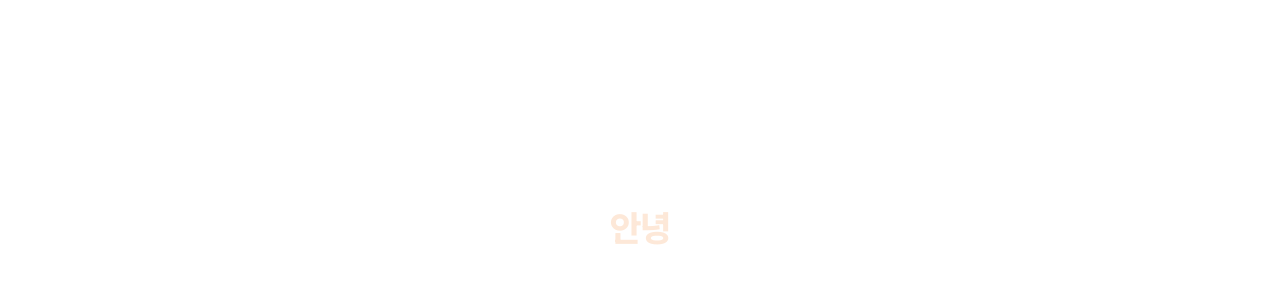
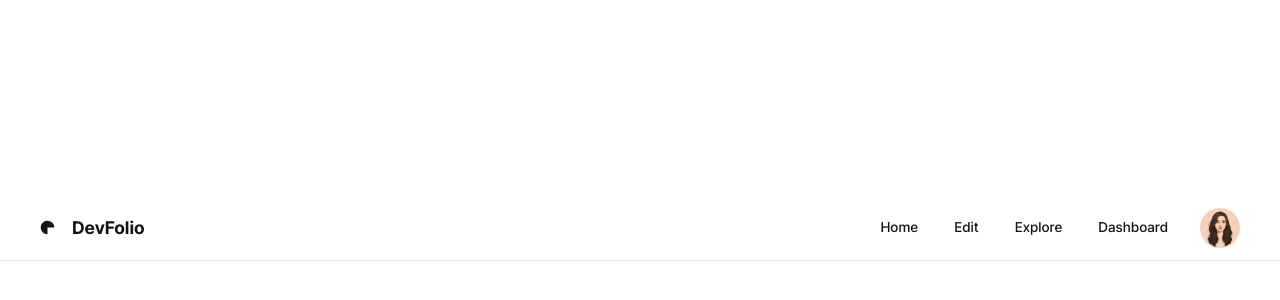
Before and after one commit to DevFolioFE/devfolio, a Next.js app: page / in a window 1280 px wide. Shown: the part 172-472 px from the top of the page. Built offline with nearby package versions, Linux system fonts and the light colour scheme.

Commit message:
feat: header ui

```diff
--- a/src/app/globals.css
+++ b/src/app/globals.css
@@ -38,6 +38,9 @@
   --color-shadow-9: rgba(255, 47, 47, 0.18); /* from #FF2F2F */
   --color-shadow-10: rgba(255, 233, 63, 0.18); /* from #FFE93F */
   --color-shadow-11: rgba(68, 255, 109, 0.18); /* from #44FF6D */
+
+  /* Border Color */
+  --color-border: #e5e8ea;
 
   /* Typography tokens */
   --text-display: 48px;
--- a/src/app/page.tsx
+++ b/src/app/page.tsx
@@ -1,7 +1,9 @@
+import { Header } from "@/shared/ui";
+
 export default function Home() {
   return (
     <div className="flex min-h-screen flex-col items-center justify-center py-2 bg-white">
-      <p className="text-h2 text-shadow-8">안녕</p>
+      <Header />
     </div>
   );
 }
--- a/src/shared/ui/Header.tsx
+++ b/src/shared/ui/Header.tsx
@@ -1,7 +1,62 @@
+import Logo from "@/assets/icons/logo.svg";
+import Test_Profile from "@/assets/icons/test_profile.svg";
+import Image from "next/image";
+import Link from "next/link";
+
+import { Login } from "./Login";
+
+/**
+ * Header component
+ * @returns {JSX.Element}
+ */
+
 export function Header() {
+  const isLoggedIn = true;
+  const textLinkList = [
+    { href: "/", text: "Home" },
+    { href: "/edit", text: "Edit" },
+    { href: "/explore", text: "Explore" },
+    { href: "/dashboard", text: "Dashboard" },
+  ];
   return (
-    <header>
-      <h1>Header</h1>
+    <header className="flex w-full h-[65px] items-center justify-between px-10 py-3 relative border-b [border-bottom-style:solid] border-[var(--color-border)]">
+      {/* logo & service name */}
+      <section className="inline-flex items-center gap-4 relative flex-[0_0_auto]">
+        <div className="inline-flex items-center">
+          <div className="flex-1 w-4 grow">
+            <Image className="w-[15px] h-[15px]" alt="logo" src={Logo} />
+          </div>
+        </div>
+        <div className="inline-flex items-center">
+          <p className="text-h6 text-[#121417] whitespace-nowrap">DevFolio</p>
+        </div>
+      </section>
+
+      {/* navigation links */}
+      <section className="flex items-center justify-end gap-8 flex-1 grow">
+        <nav className="gap-9 flex h-10 items-center">
+          {textLinkList.map(({ href, text }) => (
+            <Link key={href} href={href} className="flex h-10 items-center">
+              <p className="text-body-md-medium whitespace-nowrap text-[#121417]">
+                {text}
+              </p>
+            </Link>
+          ))}
+        </nav>
+
+        {/* Github Login */}
+        {!isLoggedIn ? (
+          <Login text="Login with GitHub" />
+        ) : (
+          <Link href="/dashboard">
+            <Image
+              alt="profile"
+              src={Test_Profile}
+              className="cursor-pointer"
+            />
+          </Link>
+        )}
+      </section>
     </header>
   );
 }
--- /dev/null
+++ b/src/shared/ui/Login.tsx
@@ -0,0 +1,15 @@
+/**
+ * Login button component
+ * @param text - Display text for the button
+ * @returns {JSX.Element}
+ */
+
+export function Login({ text }: { text?: string }) {
+  return (
+    <button className="flex max-w-[480px] min-w-[84px] h-12 items-center justify-center px-5 bg-primary rounded-lg cursor-pointer">
+      <p className="text-body-lg-bold whitespace-nowrap overflow-hidden">
+        {text}
+      </p>
+    </button>
+  );
+}
--- a/src/shared/ui/index.ts
+++ b/src/shared/ui/index.ts
@@ -1 +1,2 @@
 export { Header } from "./Header";
+export { Login } from "./Login";
```
Also changed, not shown: src/assets/icons/logo.svg (added), src/assets/icons/test_profile.svg (added).
